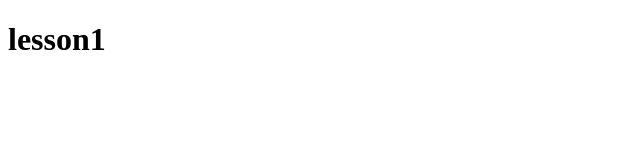
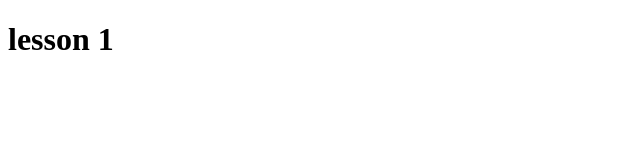
Before and after one commit to Neffect/if-html, a plain HTML site: page index.html in a window 1280 px wide. Shown: the full height of the page, 0-640 px from the left. Drawn offline with Linux system fonts and the light colour scheme.

Commit message:
Added. giftignore and index.html

```diff
--- a/index.html
+++ b/index.html
@@ -5,7 +5,7 @@
     <title>lesson1</title>
 </head>
 <body>
-<h1>lesson1</h1>
+<h1>lesson 1</h1>
 
 </body>
 </html>
```
Also changed, not shown: 1 other file.
